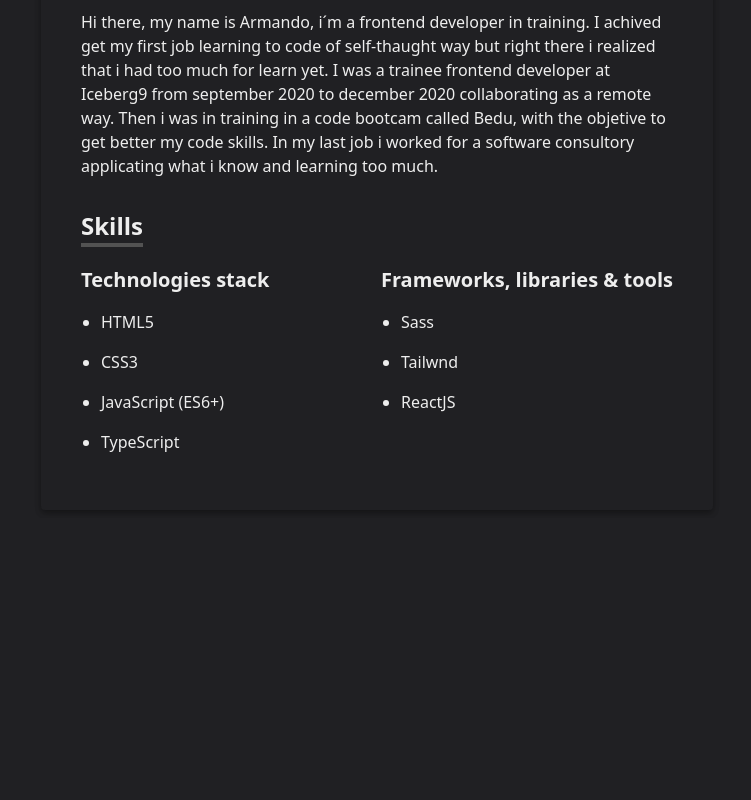
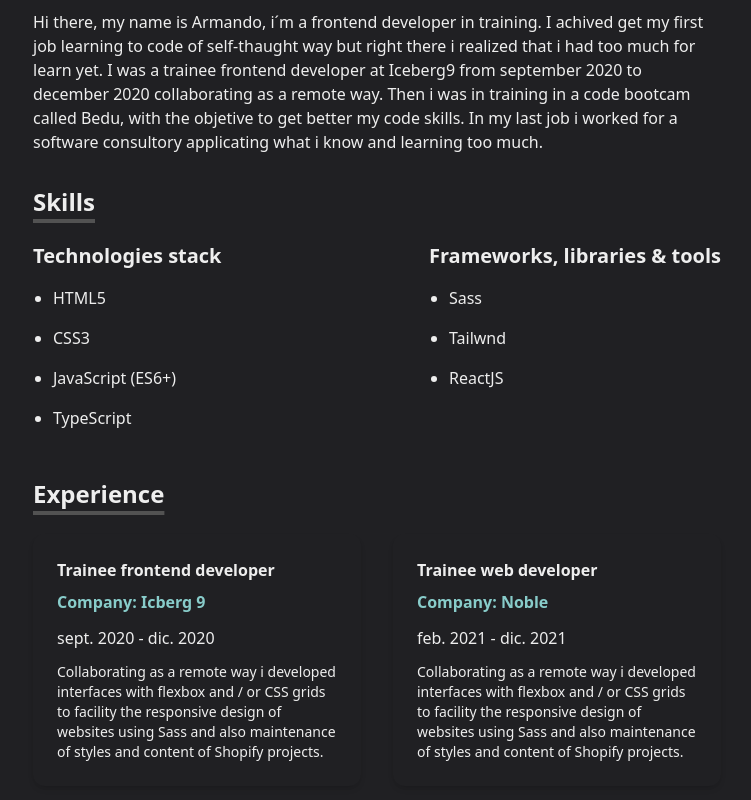
Before and after one commit to armandopbringas/armandopbringas.dev, a Next.js app: page / in a window 1280 px wide. Shown: the part 346-1146 px from the top of the page, without its empty margins (263-1014 px from the left). Before the commit the page ends 864 px from the top, so only its background shows below. Built offline with nearby package versions, Linux system fonts and the light colour scheme.

Commit message:
experience component was created

```diff
--- /dev/null
+++ b/components/experience/experience.module.css
@@ -0,0 +1,59 @@
+.experience-container {
+  @apply
+  mt-8
+  px-10
+  md:px-0
+}
+
+.experience-title {
+  @apply
+  text-2xl
+  font-semibold
+  underline
+  decoration-4
+  underline-offset-8
+  decoration-lihgt-gray
+}
+
+.experience-card-container {
+  @apply
+  md:flex
+  gap-x-8
+}
+
+.experience-job-card {
+  @apply
+  p-6
+  ml-0
+  mt-6
+  shadow-md
+  text-left
+  rounded-xl
+  col-span-full
+}
+
+.job-card-position {
+  @apply
+  mb-2
+  text-base
+  font-semibold
+}
+
+.job-card-company {
+  @apply
+  mb-2
+  font-semibold
+  text-light-blue
+}
+
+.job-card-time {
+  @apply
+  my-3
+  font-medium
+}
+
+.job-card-description {
+  @apply
+  text-sm
+  font-extralight
+}
--- /dev/null
+++ b/components/experience/index.js
@@ -0,0 +1,30 @@
+import { jobExperiences } from '../../content/experience.content'
+import styles from './experience.module.css'
+
+const Experience = () => {
+  return (
+    <div className={styles['experience-container']}>
+      <h2 className={styles['experience-title']}>Experience</h2>
+      <div className={styles['experience-card-container']}>
+        {jobExperiences.map((job, index) => (
+          <div key={index} className={styles['experience-job-card']}>
+            <h3 className={styles['job-card-position']}>
+              {job.jobPosition}
+            </h3>
+            <p className={styles['job-card-company']}>
+              Company: {job.company}
+            </p>
+            <p className={styles['job-card-time']}>
+              {job.timeJob}
+            </p>
+            <p className={styles['job-card-description']}>
+              {job.jobDescription}
+            </p>
+          </div>
+        ))}
+      </div>
+    </div>
+  );
+}
+
+export default Experience;
--- a/components/skills/index.js
+++ b/components/skills/index.js
@@ -1,4 +1,4 @@
-import { skillsContent } from '../../content/skills.content'
+import skillsContent from '../../content/skills.content'
 import styles from './skills.module.css'
 
 const Skills = ({ aboutLenguagesSkills, aboutFrameworksSkills } = skillsContent) => {
@@ -6,7 +6,7 @@ const Skills = ({ aboutLenguagesSkills, aboutFrameworksSkills } = skillsContent)
     <div className={styles['skills-container']}>
       <h2 className={styles['skills-title']}>Skills</h2>
       <div className={styles['skills-items-container']}>
-        <ul className={styles['about-lenguges']}>
+        <ul className={styles['lenguages-container']}>
           <h3 className={styles['lenguages-title']}>
             Technologies stack
           </h3>
@@ -16,7 +16,7 @@ const Skills = ({ aboutLenguagesSkills, aboutFrameworksSkills } = skillsContent)
             </li>
           ))}
         </ul>
-        <ul className={styles['about-frameworks']}>
+        <ul>
           <h3 className={styles['frameworks-title']}>
             Frameworks, libraries & tools
           </h3>
@@ -27,7 +27,7 @@ const Skills = ({ aboutLenguagesSkills, aboutFrameworksSkills } = skillsContent)
           ))}
         </ul>
       </div>
-  </div>
+    </div>
   );
 }
 
--- a/components/skills/skills.module.css
+++ b/components/skills/skills.module.css
@@ -19,7 +19,6 @@
 .skills-items-container {
   @apply
   flex
-  gap-8
   justify-between
 }
 
--- /dev/null
+++ b/content/experience.content.js
@@ -0,0 +1,22 @@
+export const jobExperiences = [
+  {
+    jobPosition: "Trainee frontend developer",
+    company: "Icberg 9",
+    timeJob: "sept. 2020 - dic. 2020",
+    jobDescription :`Collaborating as a remote way i developed interfaces with
+    flexbox and / or CSS grids to facility the responsive design
+    of websites using Sass and also maintenance of styles and
+    content of Shopify projects.`
+  },
+  {
+    jobPosition: "Trainee web developer",
+    company: "Noble",
+    timeJob: "feb. 2021 - dic. 2021",
+    jobDescription :`Collaborating as a remote way i developed interfaces with
+    flexbox and / or CSS grids to facility the responsive design
+    of websites using Sass and also maintenance of styles and
+    content of Shopify projects.`
+  }
+]
+
+export default jobExperiences;
--- a/content/skills.content.js
+++ b/content/skills.content.js
@@ -12,4 +12,4 @@ const skillsContent = {
   ]
 }
 
-export default skillsContent
+export default skillsContent;
--- a/pages/index.js
+++ b/pages/index.js
@@ -4,10 +4,12 @@ import styles from '../styles/Home.module.css'
 //  Imported components
 import ProfileCard from '../components/profile-card'
 import Skills from '../components/skills'
+import Experience from '../components/experience'
 
 // Components content
 import profileCardContent from '../content/profile-card.content'
 import skillsContent from '../content/skills.content'
+import jobExperience from '../content/experience.content'
 
 export default function Home() {
   return (
@@ -20,6 +22,7 @@ export default function Home() {
       <main className={styles.main}>
         <ProfileCard {...profileCardContent}/>
         <Skills {...skillsContent}/>
+        <Experience {...jobExperience}/>
       </main>
     </div>
   )
--- a/styles/Home.module.css
+++ b/styles/Home.module.css
@@ -12,7 +12,7 @@
   py-10
   my-16
   mx-auto
-  max-w-2xl
+  max-w-3xl
   rounded
   shadow-3xl
   md:px-10
```
